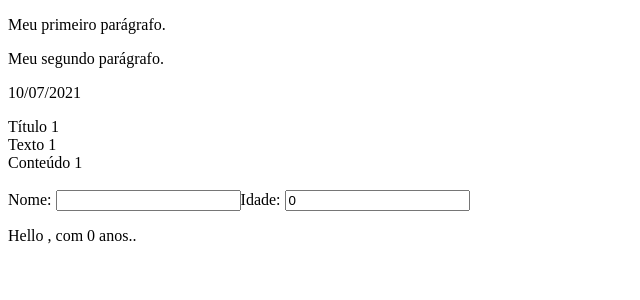
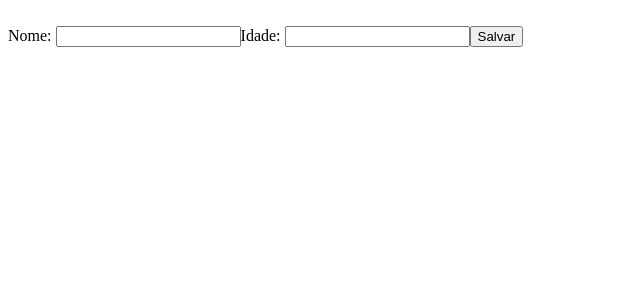
Before and after one commit to JuniimSI/Estudos_React_Santander, a React (Create React App) app: page / in a window 1280 px wide. Shown: the top 300 px of the page, without its empty margins (0-640 px from the left). Built offline with nearby package versions, Linux system fonts and the light colour scheme.

Commit message:
render conditional

```diff
--- /dev/null
+++ b/src/components/App4.js
@@ -0,0 +1,55 @@
+import React from "react";
+
+class App4 extends React.Component{
+  constructor(props){
+    super(props);
+    this.state = {nome: undefined, idade: undefined, txtNome: ''};
+  }
+
+  changeTxtName = (e) => {
+    this.setState({txtNome: e.target.value})
+  }
+
+  changeIdade = (e) => {
+    this.setState({idade: e.target.value})
+  }
+
+  persistName = () => {
+    this.setState({nome: this.state.txtNome})
+  }
+
+  render() {
+    const renderForm = () => {
+      return (
+        <>
+          Nome: <input type="text"
+            value={this.state.nome}
+            onChange={this.changeTxtName}>
+          </input>
+
+          Idade: <input type="number"
+            value={this.state.idade}
+            onChange={this.changeIdade}>
+          </input>
+
+          <button onClick={this.persistName}>Salvar</button>
+        </>
+      );
+    }
+
+    const renderTxt = () => {
+      return(
+        <>
+          <p>
+            Hello {this.state.nome}, com {this.state.idade} anos..
+          </p>
+        </>
+      );
+    }
+
+    return !this.state.nome ? renderForm() : renderTxt();
+
+  }
+}
+
+export default App4;
--- a/src/index.js
+++ b/src/index.js
@@ -3,14 +3,15 @@
 import App from './components/App';
 import App2 from './components/App2';
 import App3 from './components/App3';
+import App4 from './components/App4';
 import reportWebVitals from './reportWebVitals';
 
 ReactDOM.render(
   <React.StrictMode>
-    <App />
-    <App2 title="Título 1" text="Texto 1"> Conteúdo 1</App2>
+    {/* <App />
+    <App2 title="Título 1" text="Texto 1"> Conteúdo 1</App2> */}
     <br></br>
-    <App3 />
+    <App4 />
   </React.StrictMode>,
   document.getElementById('root')
 );
```
